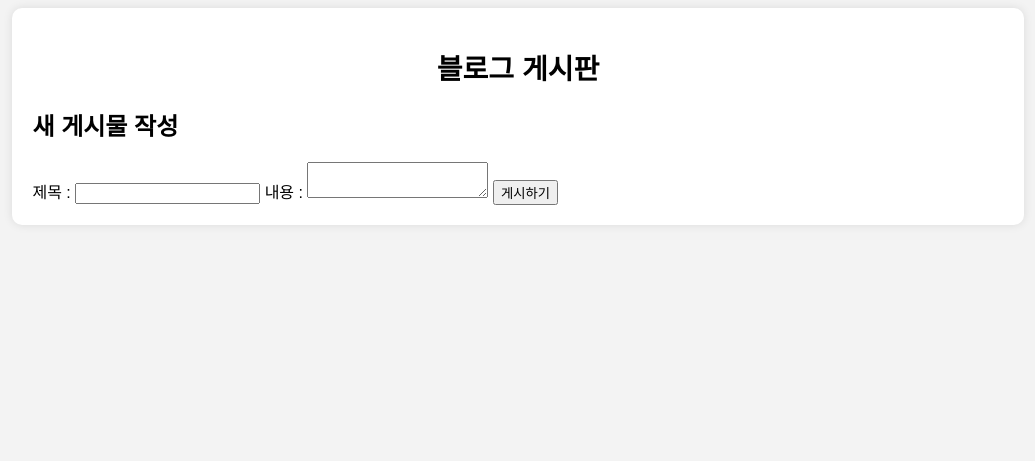
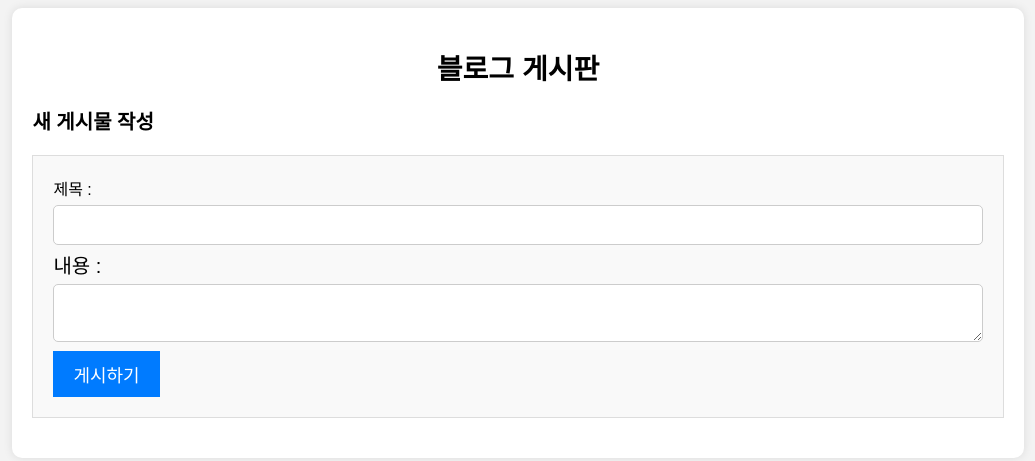
Before and after one commit to whdghks9241/FRONT-WORKSPACE, a plain HTML site: page blog/html/blog-board.html in a window 1280 px wide. Shown: the whole page, without its empty margins (122-1157 px from the left). Drawn offline with Linux system fonts and the light colour scheme.

Commit message:
게시판 글 작성 예시

```diff
--- a/blog/css/styles.css
+++ b/blog/css/styles.css
@@ -20,6 +20,10 @@ h1 {
     font-size: 28px;
 }
 
+h2 {
+    font-size: 20px;
+}
+
 #container {
     width: 80%;
     margin:  0 auto;
@@ -36,3 +40,33 @@ h1 {
     background-color: #fff;
 
 }
+
+form {
+    margin: 20px 0;
+    padding: 20px;
+    background-color: #f9f9f9;
+    border: 1px solid #ddd;
+}
+
+label {
+    font-size: 20px;
+    display: block;
+}
+
+input[type="text"], textarea {
+    width: 100%;
+    padding: 10px;
+    font-size: 16px;
+    border: 1px solid #ccc;
+    border-radius: 5px;
+    margin: 5px 0;
+}
+
+button[type="submit"] {
+    background-color: #007bff;
+    border: none;
+    color: #fff;
+    padding: 10px 20px;
+    font-size: 18px;
+    cursor: pointer;
+}
--- a/blog/html/blog-board.html
+++ b/blog/html/blog-board.html
@@ -44,6 +44,10 @@
                 postDiv.classList.add("post");
                 postDiv.innerHTML = `
                 <h3>${title}</h3>
+
+                <p>${content}</p>
+
+                <p>게시일 : ${date.toLocaleString()}</p>
                 `;
                 posts.appendChild(postDiv);
             })
```
